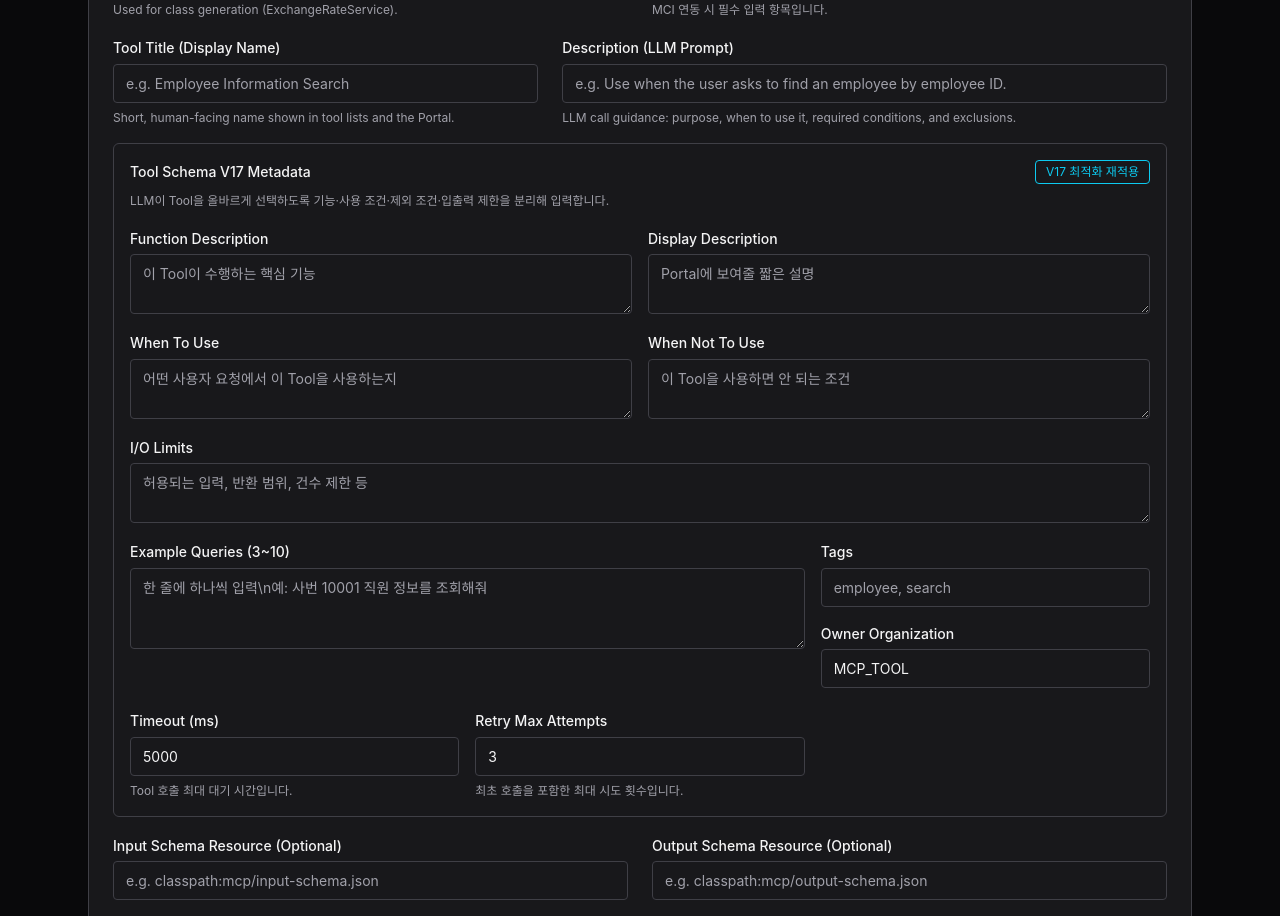
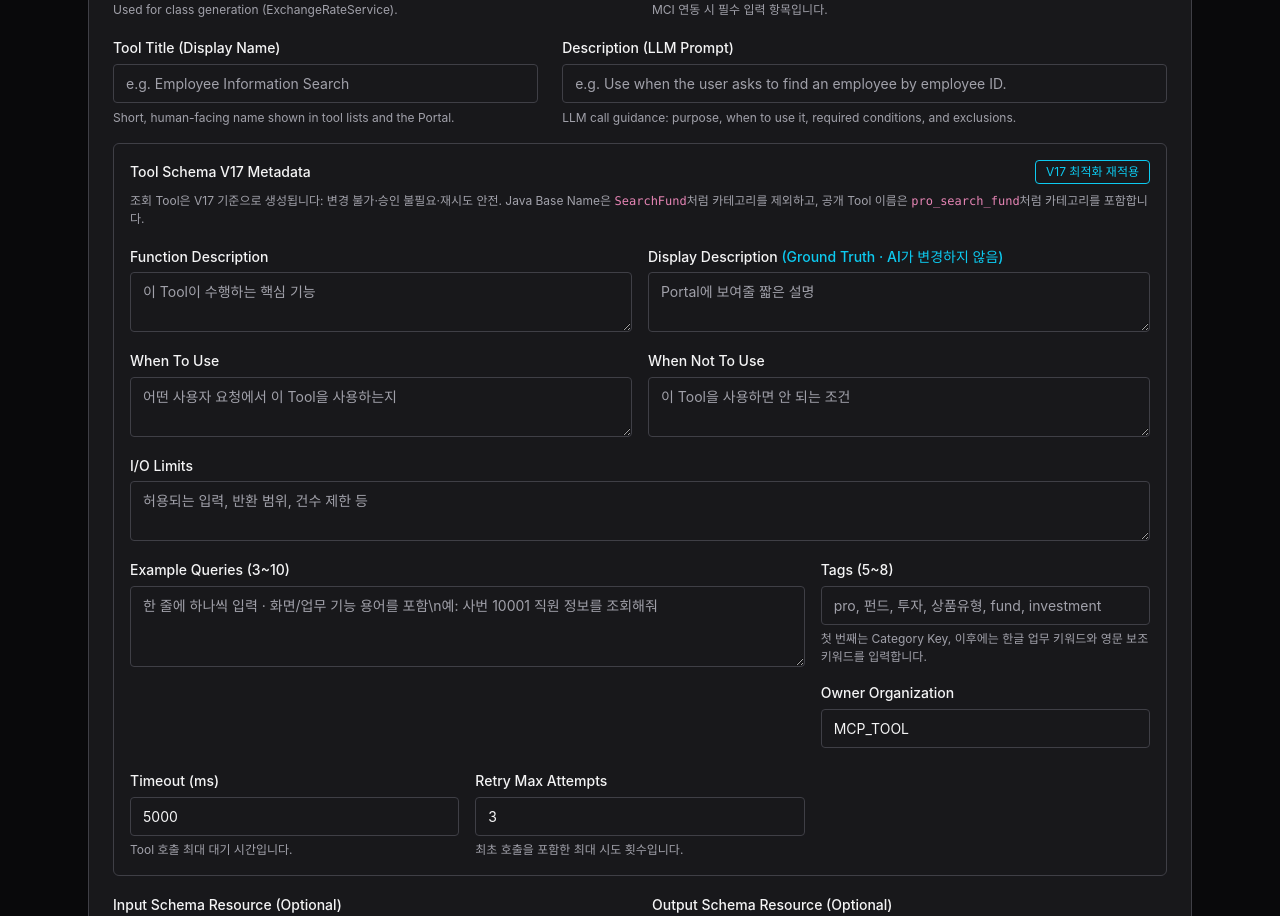
Before and after one commit to jadekimhs-creator/axhub-backend-main, a web app: page /admin/scaffold.html in a window 1280 px wide, after a click on "Tool Function". Shown: the part 1391-2307 px from the top of the page. Run offline with its HTML, style and script files only (its server is not run), Linux system fonts and the light colour scheme; data that the repository does not hold is empty.

Commit message:
feat: clarify V17 tool metadata guidance

```diff
--- a/dat-gateway/src/main/resources/static/admin/scaffold.html
+++ b/dat-gateway/src/main/resources/static/admin/scaffold.html
@@ -1101,14 +1101,14 @@
                                 <div class="form-label mb-0">Tool Schema V17 Metadata</div>
                                 <button type="button" class="btn btn-sm btn-outline-info" style="font-size:12px; padding:2px 10px;" onclick="optimizeAiToolDraft()">V17 최적화 재적용</button>
                             </div>
-                            <div class="input-hint mb-3">LLM이 Tool을 올바르게 선택하도록 기능·사용 조건·제외 조건·입출력 제한을 분리해 입력합니다.</div>
+                            <div class="input-hint mb-3">조회 Tool은 V17 기준으로 생성됩니다: 변경 불가·승인 불필요·재시도 안전. Java Base Name은 <code>SearchFund</code>처럼 카테고리를 제외하고, 공개 Tool 이름은 <code>pro_search_fund</code>처럼 카테고리를 포함합니다.</div>
                             <div class="row g-3">
                                 <div class="col-md-6">
                                     <label class="form-label">Function Description</label>
                                     <textarea class="form-control" name="functionDescription" rows="2" placeholder="이 Tool이 수행하는 핵심 기능"></textarea>
                                 </div>
                                 <div class="col-md-6">
-                                    <label class="form-label">Display Description</label>
+                                    <label class="form-label">Display Description <span class="text-info">(Ground Truth · AI가 변경하지 않음)</span></label>
                                     <textarea class="form-control" name="displayDescription" rows="2" placeholder="Portal에 보여줄 짧은 설명"></textarea>
                                 </div>
                                 <div class="col-md-6">
@@ -1125,11 +1125,12 @@
                                 </div>
                                 <div class="col-md-8">
                                     <label class="form-label">Example Queries (3~10)</label>
-                                    <textarea class="form-control" name="exampleQueries" rows="3" placeholder="한 줄에 하나씩 입력\n예: 사번 10001 직원 정보를 조회해줘"></textarea>
+                                    <textarea class="form-control" name="exampleQueries" rows="3" placeholder="한 줄에 하나씩 입력 · 화면/업무 기능 용어를 포함\n예: 사번 10001 직원 정보를 조회해줘"></textarea>
                                 </div>
                                 <div class="col-md-4">
-                                    <label class="form-label">Tags</label>
-                                    <input type="text" class="form-control" name="tags" placeholder="employee, search">
+                                    <label class="form-label">Tags (5~8)</label>
+                                    <input type="text" class="form-control" name="tags" placeholder="pro, 펀드, 투자, 상품유형, fund, investment">
+                                    <div class="input-hint">첫 번째는 Category Key, 이후에는 한글 업무 키워드와 영문 보조 키워드를 입력합니다.</div>
                                     <label class="form-label mt-3">Owner Organization</label>
                                     <input type="text" class="form-control" name="ownerOrg" value="MCP_TOOL">
                                 </div>
@@ -2820,7 +2821,7 @@
                 document.getElementById('outputFields').value = JSON.stringify(result.outputFields, null, 2);
             }
 
-            alert('V17 스키마 기준(3단 네이밍, 3중 태그, Ground Truth 불변, 화면명 기반 질의 등)으로 최적화하여 폼에 반영했습니다.');
+            alert('V17 기준으로 최적화했습니다. 제목·화면명(Ground Truth)은 유지되고, 조회 Tool은 변경 불가·승인 불필요·재시도 안전 메타데이터로 생성됩니다.');
         } catch (error) {
             alert(`V17 스키마 최적화 실패: ${error.message}`);
         } finally {
```
